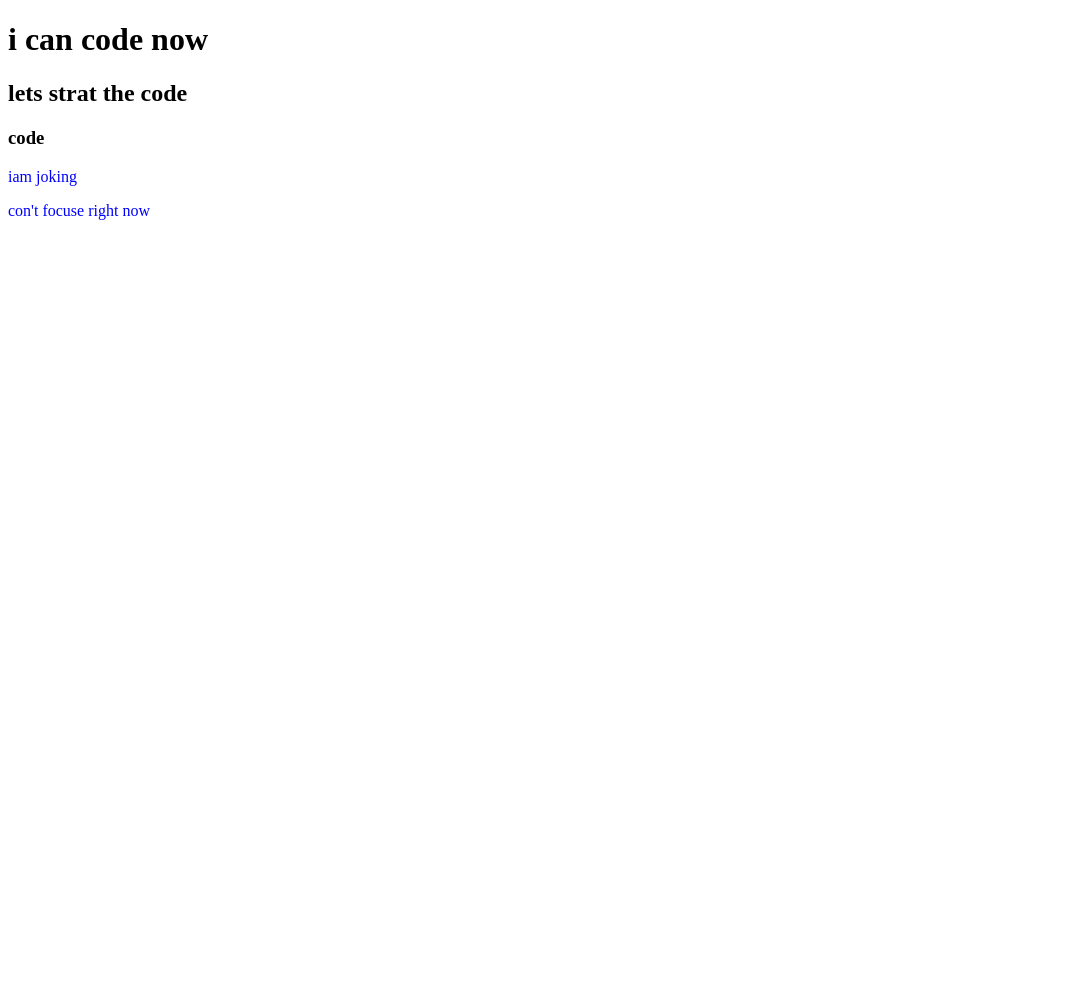
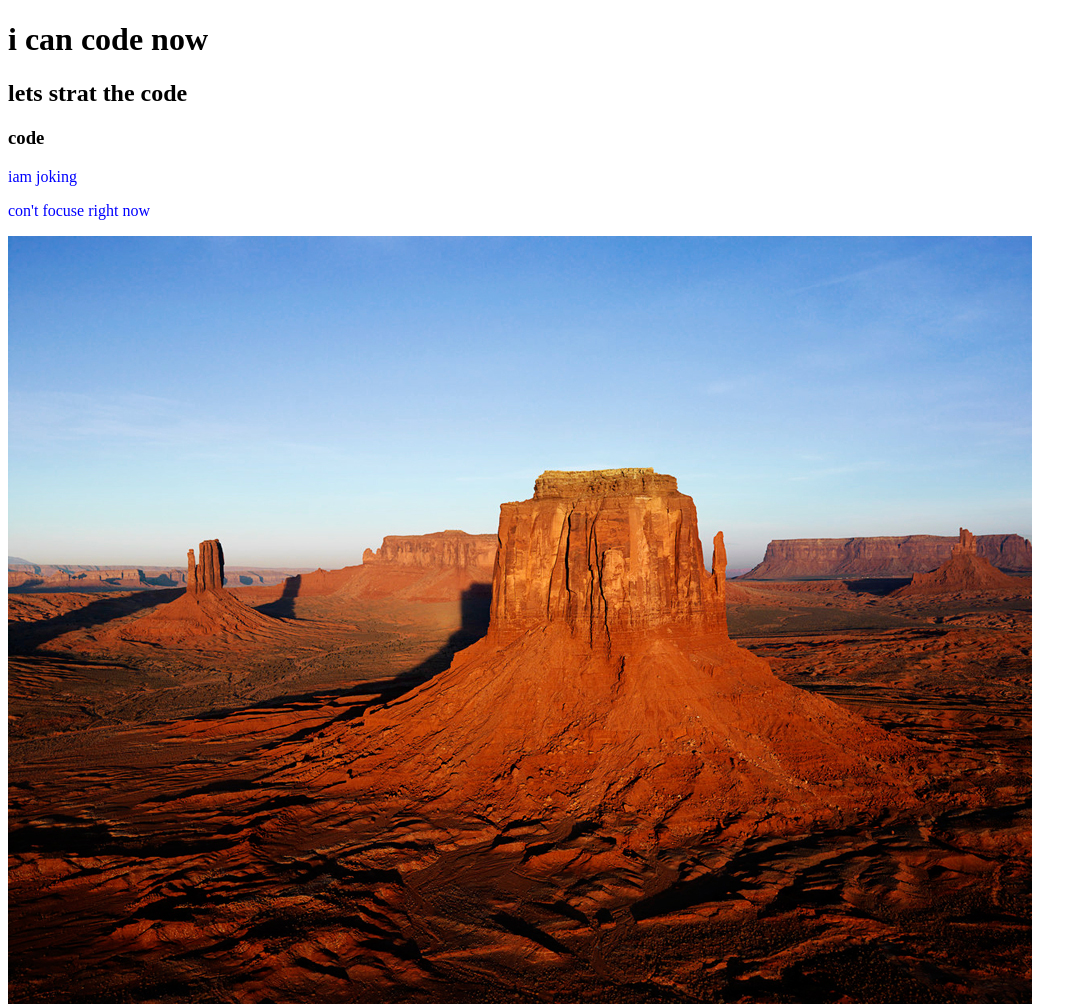
Before and after one commit to Hossan002/my-first-repo, a plain HTML site: page index.html in a window 1280 px wide. Shown: the whole page, without its empty margins (0-1087 px from the left). Before the commit the page ends 800 px from the top, so only its background shows below. Drawn offline with Linux system fonts and the light colour scheme.

Commit message:
img added

```diff
--- a/index.html
+++ b/index.html
@@ -13,5 +13,6 @@
     <h3>code</h3>
     <p>iam joking </p>
     <p>con't focuse right now</p>
+    <img src="Desert.jpg" alt="my-first-repo">
 </body>
 </html>
```
Also changed, not shown: Desert.jpg (added), Tulips.jpg (added).
